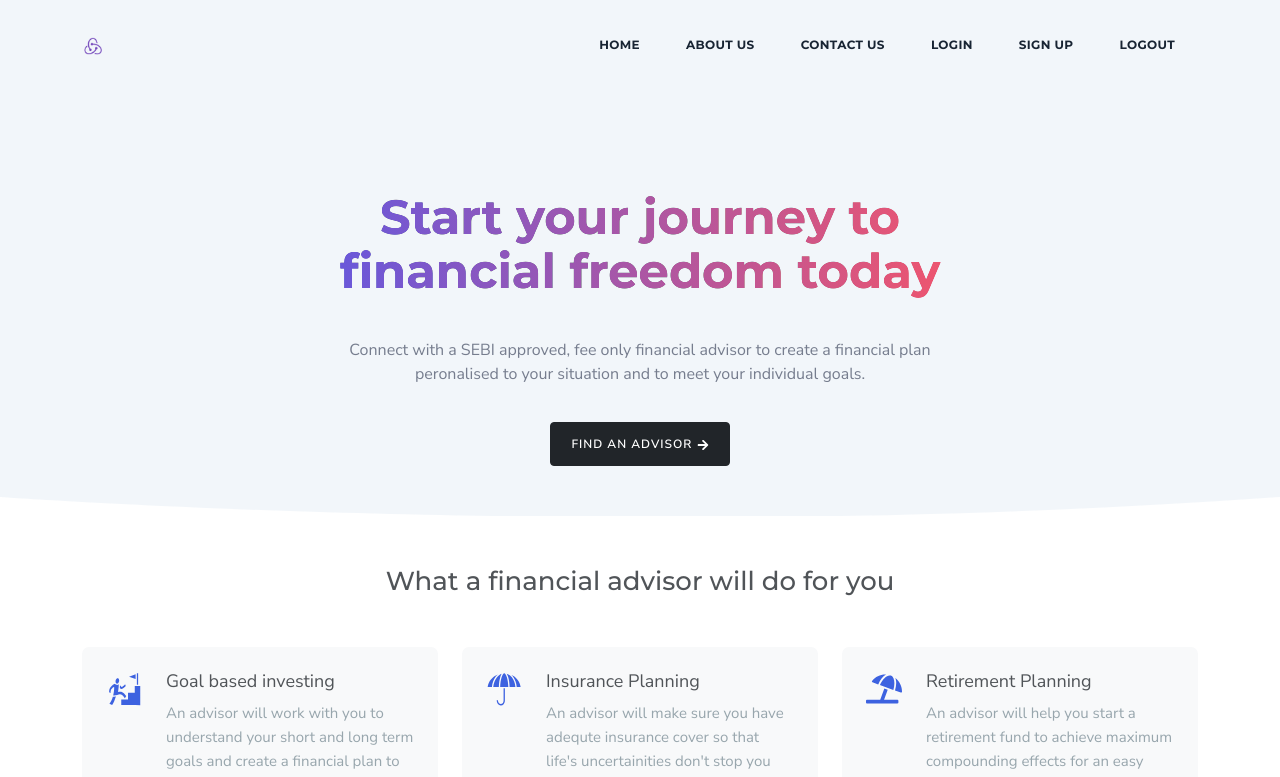
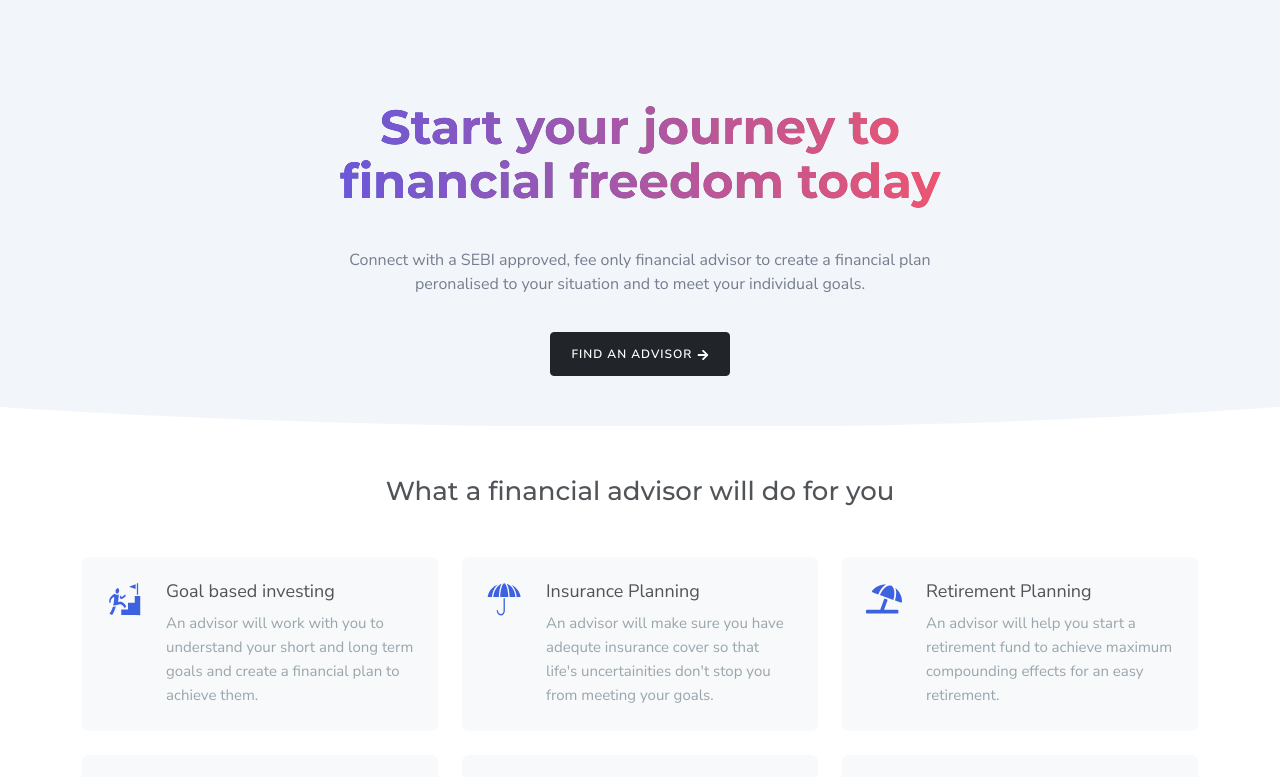
Before and after one commit to swakeert/finance_advisor_frontend, a React (Create React App) app: page / in a window 1280 px wide. Shown: the top 777 px of the page. Built offline with nearby package versions, Linux system fonts and the light colour scheme.

Commit message:
Hide navbar

```diff
--- a/src/components/Footer/Footer.scss
+++ b/src/components/Footer/Footer.scss
@@ -2,6 +2,10 @@
 @import '../../variables';
 
 .footer {
+  .logo {
+    height: 22px;
+  }
+
   padding: 20px 0px;
   border-top: 1px solid #3b3b40;
   background-color: $dark;
--- a/src/components/Navigation/Navigation.scss
+++ b/src/components/Navigation/Navigation.scss
@@ -1,6 +1,6 @@
 // TODO: Use absolute paths
 @import '../../variables';
-.logo {
+.navbar-custom .logo {
   height: 22px;
 }
 
--- a/src/components/Router/Router.tsx
+++ b/src/components/Router/Router.tsx
@@ -5,7 +5,7 @@ import React from 'react';
 
 import { BrowserRouter, Route, Switch } from 'react-router-dom';
 import { DashboardRoutes, GlobalRoutes } from 'core/routes';
-import Navigation from 'components/Navigation/Navigation';
+// import Navigation from 'components/Navigation/Navigation';
 import LoginPage from 'pages/Login/Login';
 import AdviseeSignUpPage from 'pages/AdviseeSignUp/AdviseeSignUp';
 import LogoutPage from 'pages/Logout/Logout';
@@ -14,7 +14,7 @@ import Footer from 'components/Footer/Footer';
 export default (): React.ReactElement => {
   return (
     <BrowserRouter>
-      <Navigation />
+      {/* <Navigation /> */}
       <main>
         <Switch>
           <Route path={GlobalRoutes.HOME} exact component={HomePage} />
```
